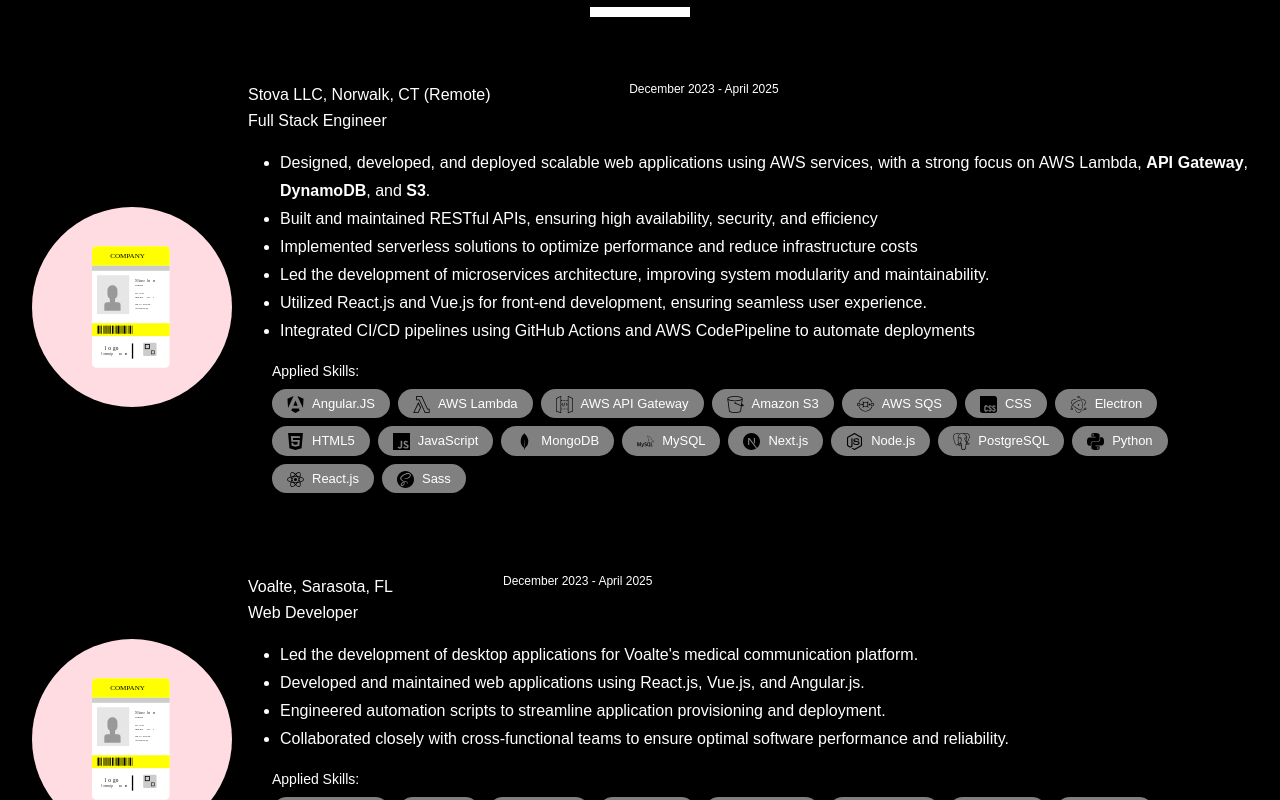
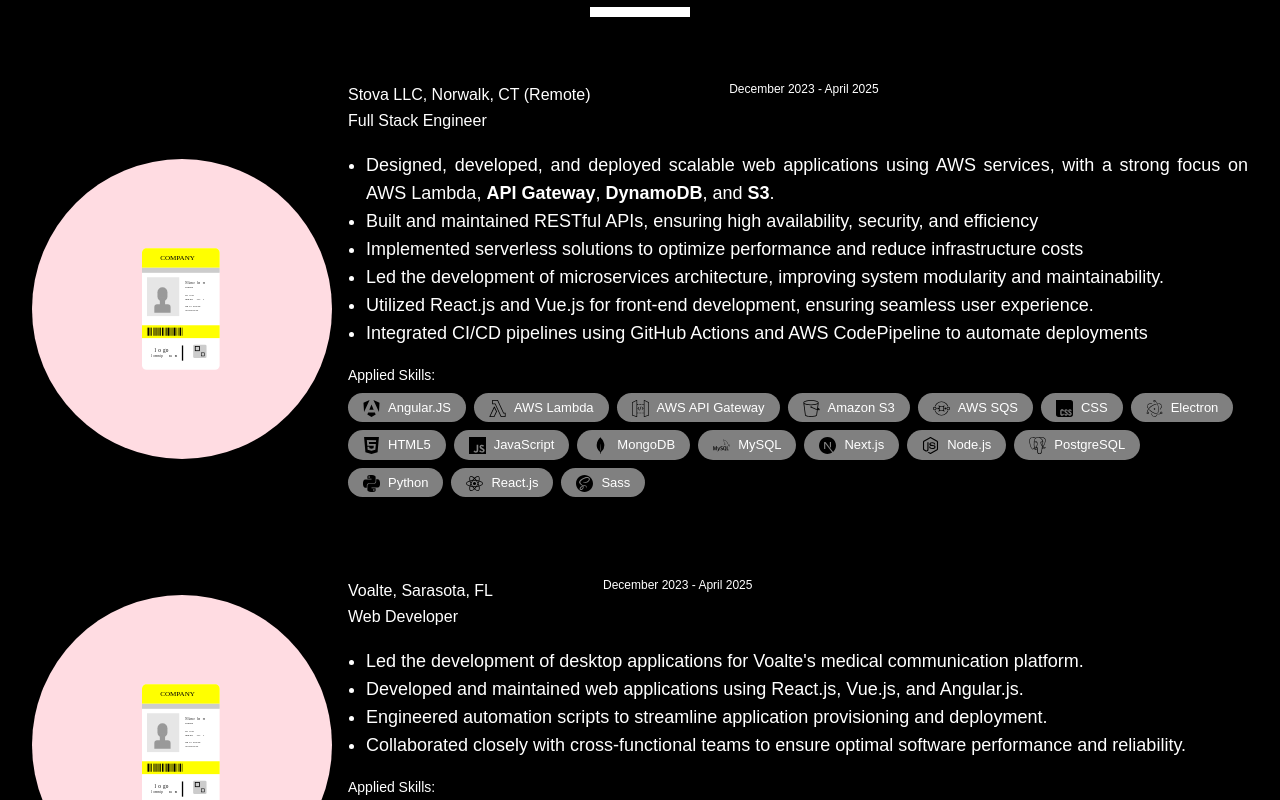
Before and after one commit to TousssaintThomas/toussaint.app, a Next.js app: page / in a window 1280 px wide. Shown: the part 1340-2140 px from the top of the page. Built offline with nearby package versions, Linux system fonts and the light colour scheme.

Commit message:
Increased animated avatar size and padding on "applied skills" section

```diff
--- a/src/ui/animated-avatar/AnimatedAvatar.module.scss
+++ b/src/ui/animated-avatar/AnimatedAvatar.module.scss
@@ -1,8 +1,10 @@
+$avatar-size: 300px;
+
 .animatedAvatar {
     color: blue;
     background-color: white;
-    min-width: 200px;
-    height: 200px;
+    min-width: $avatar-size;
+    height: $avatar-size;
     border-radius: 50%;
     display: flex;
     justify-content: center;
--- a/src/ui/work-exp/WorkExp.jsx
+++ b/src/ui/work-exp/WorkExp.jsx
@@ -51,12 +51,12 @@
                     </div>
                     <div
                         className={
-                            'flex-12/12 text-base/7 role-description text-justify'
+                            'flex-12/12 text-lg role-description text-justify'
                         }
                     >
                         <ReactMarkdown>{role.description}</ReactMarkdown>
                     </div>
-                    <div className={`flex flex-col px-6`}>
+                    <div className={`flex flex-col`}>
                         <p className={'pb-2 text-sm'}>Applied Skills:</p>
                         <ul className={'flex-12/12'}>{skillList}</ul>
                     </div>
--- a/src/ui/work-exp/WorkExp.module.scss
+++ b/src/ui/work-exp/WorkExp.module.scss
@@ -1,6 +1,6 @@
 .role-list div div ul:first-child {
     list-style-type: disc;
-    padding: 1em 0 1em 2em;
+    padding: 1em 0 1em 1em;
 }
 
 .section-header {
```
